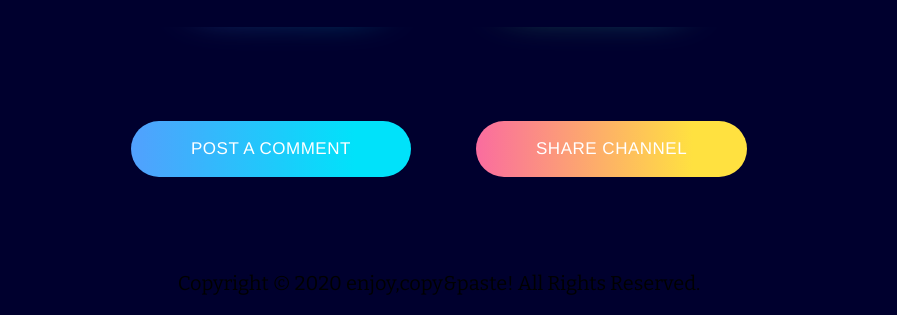
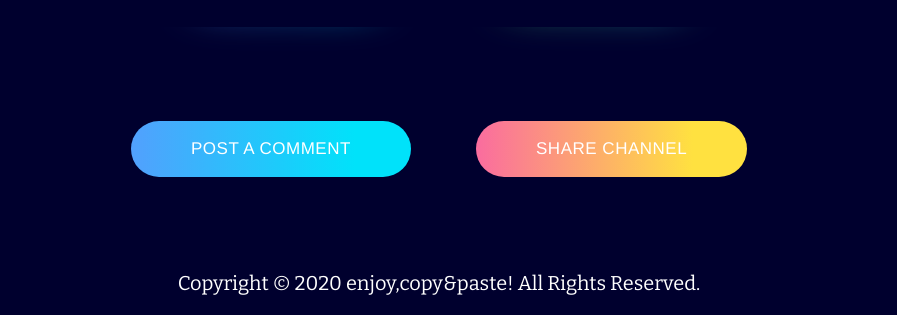
Before and after one commit to fumiya-o/project1, a plain HTML site: page index.html in a window 1280 px wide. Shown: the part 3345-3660 px from the top of the page, without its empty margins (201-1098 px from the left). Drawn offline with nearby package versions, Linux system fonts and the light colour scheme.

Commit message:
Update style.css

```diff
--- a/css/style.css
+++ b/css/style.css
@@ -841,3 +841,6 @@ a:hover, a:focus, a:active {
   transition: all 0.2s ease-out;
 }
 /*footer-end*/
+ .footer-copy{
+     color:white;
+}
```
